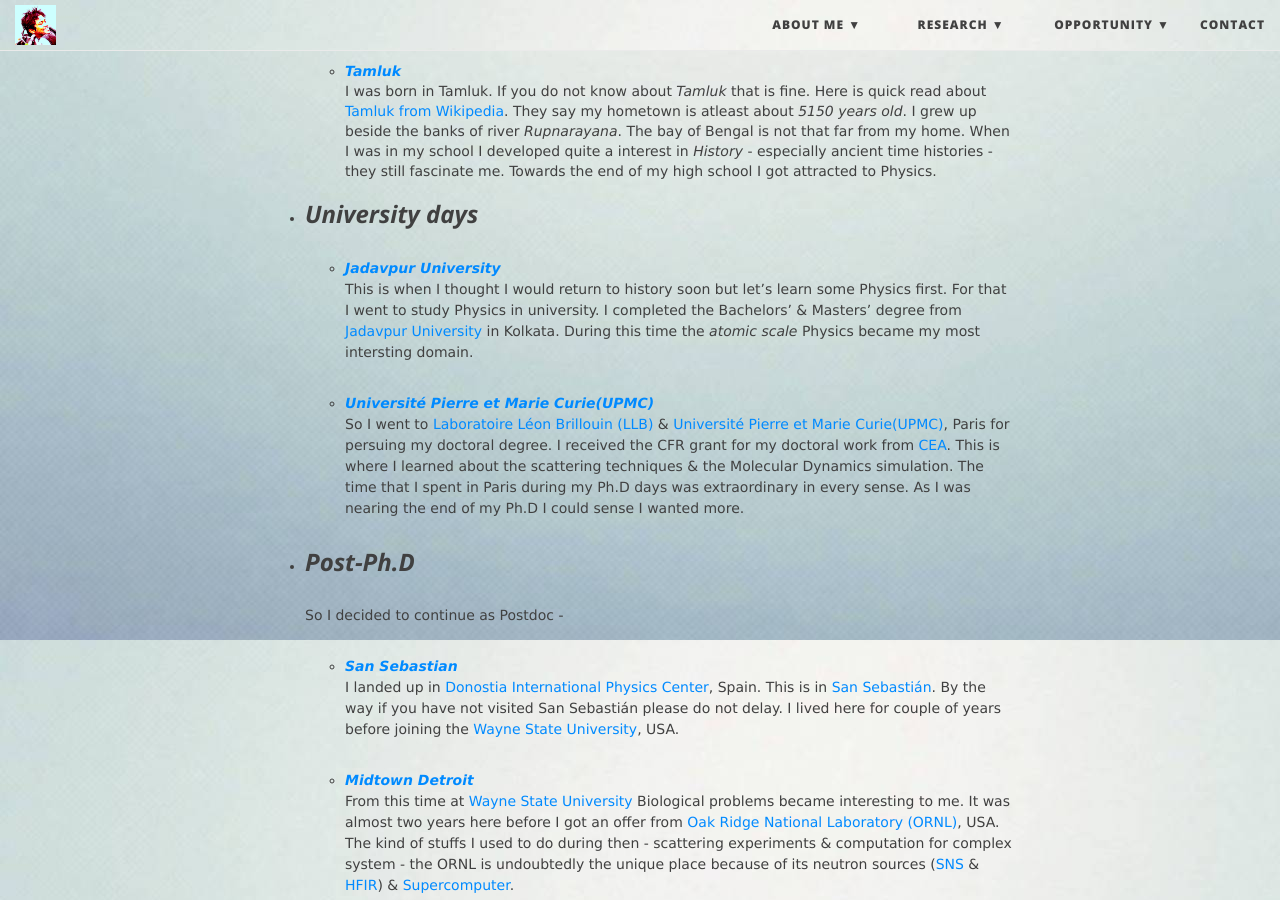
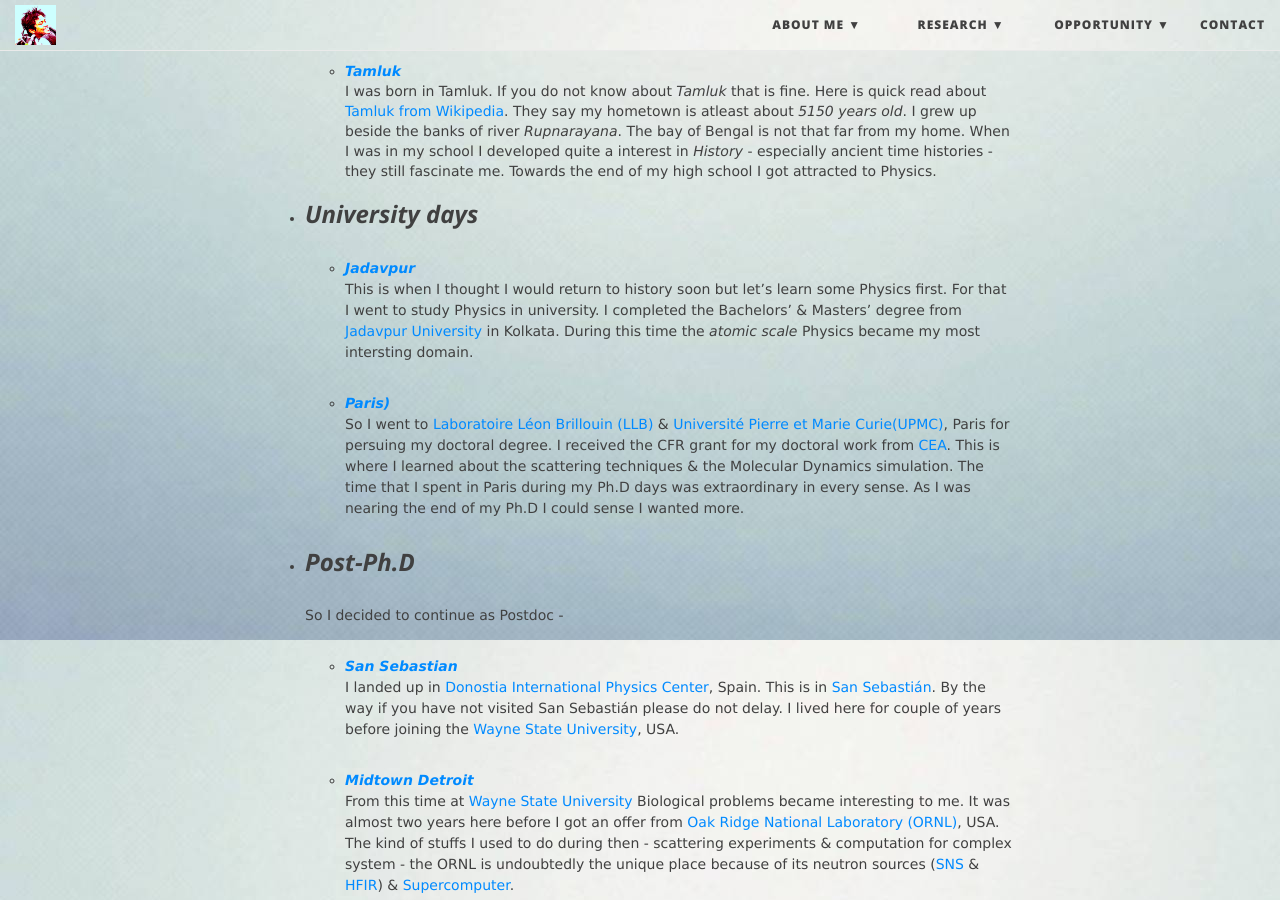
Before and after one commit to debsindhu/debsindhu.github.io, a Jekyll site: the page built from backstory.md, in a window 1280 px wide and 900 px high, scrolled down 431 px. Built offline with Jekyll 4.4.1, drawn with Linux system fonts in a browser that asks for light colours; nearby versions of some CDN libraries.

Commit message:
Update backstory.md

```diff
--- a/backstory.md
+++ b/backstory.md
@@ -12,14 +12,14 @@ use-site-title: true
    I was born in Tamluk. If you do not know about _Tamluk_ that is fine. Here is quick read about [Tamluk from Wikipedia](https://en.wikipedia.org/wiki/Tamluk). They say my hometown is atleast about _5150 years old_. I grew up beside the banks of river _Rupnarayana_. The bay of Bengal is not that far from my home. When I was in my school I developed quite a interest in _History_ - especially ancient time histories - they still fascinate me. Towards the end of my high school I got attracted to Physics.
 
 * ### **_University days_**
-   - **_[Jadavpur University](http://www.jaduniv.edu.in/)_**
+   - **_[Jadavpur](https://en.wikipedia.org/wiki/Jadavpur)_**
    This is when I thought I would return to history soon but let's learn some Physics first. For that I went to study Physics in university. I completed the Bachelors' & Masters' degree from [Jadavpur University](http://www.jaduniv.edu.in/) in Kolkata. During this time the _atomic scale_ Physics became my most intersting domain.
 
-   - **_[Université Pierre et Marie Curie(UPMC)](http://www.upmc.fr/en/)_**
+   - **_[Paris)](https://en.wikipedia.org/wiki/Paris)_**
    So I went to [Laboratoire Léon Brillouin (LLB)](http://www-llb.cea.fr/) & [Université Pierre et Marie Curie(UPMC)](http://www.upmc.fr/en/), Paris for persuing my doctoral degree. I received the CFR grant for my doctoral work from [CEA](http://www-centre-saclay.cea.fr/en). This is where I learned about the scattering techniques & the Molecular Dynamics simulation. The time that I spent in Paris during my Ph.D days was extraordinary in every sense. As I was nearing the end of my Ph.D I could sense I wanted more.
 
 * ### **_Post-Ph.D_**
- So I decided to continue as Postdoc -
+   So I decided to continue as Postdoc -
 
    - **_[San Sebastian](https://en.wikipedia.org/wiki/San_Sebasti%C3%A1n)_**
    I landed up in [Donostia International Physics Center](http://dipc.ehu.es/index.php?lng=eng), Spain. This is in [San Sebastián](https://en.wikipedia.org/wiki/San_Sebasti%C3%A1n). By the way if you have not visited San Sebastián please do not delay. I lived here for couple of years before joining the [Wayne State University](https://wayne.edu/), USA.
```
